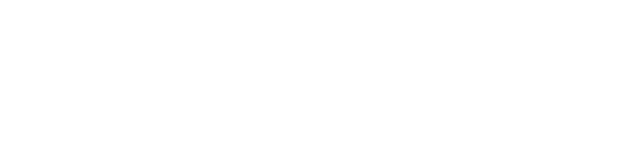
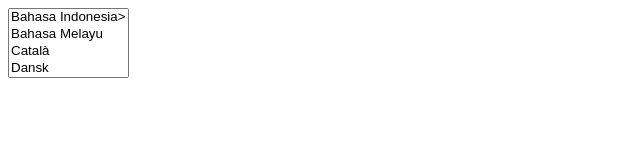
Before and after one commit to Geekparade/projetbootstrap, a website: page index.html in a window 1280 px wide. Shown: the whole page, without its empty margins (0-640 px from the left). Drawn offline with Linux system fonts and the light colour scheme.

Commit message:
languages

```diff
--- a/index.html
+++ b/index.html
@@ -5,5 +5,22 @@
 </head>
 <body>
 
+<footer>
+	<select id= "languages" multiple>
+		<option value="bahasa indonesia">Bahasa Indonesia></option>
+		<option value="bahasa melayu">Bahasa Melayu</option>
+		<option value="català">Català</option>
+		<option value="dansk">Dansk</option>
+		<option value="deutsh">Deutsh</option>
+		<option value="english">English</option>
+		<option value="espanol">Espanol</option>
+		<option value="français">Français</option>
+
+	</select>
+
+
+
+
+</footer>
 </body>
 </html>
```
